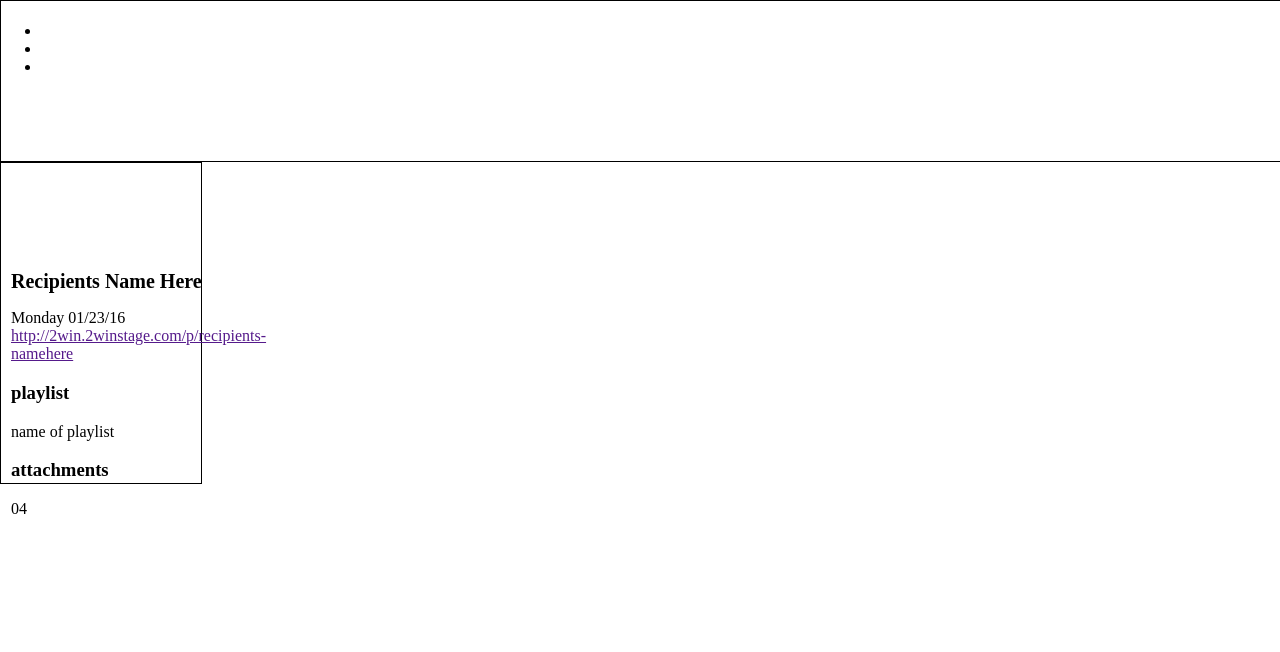
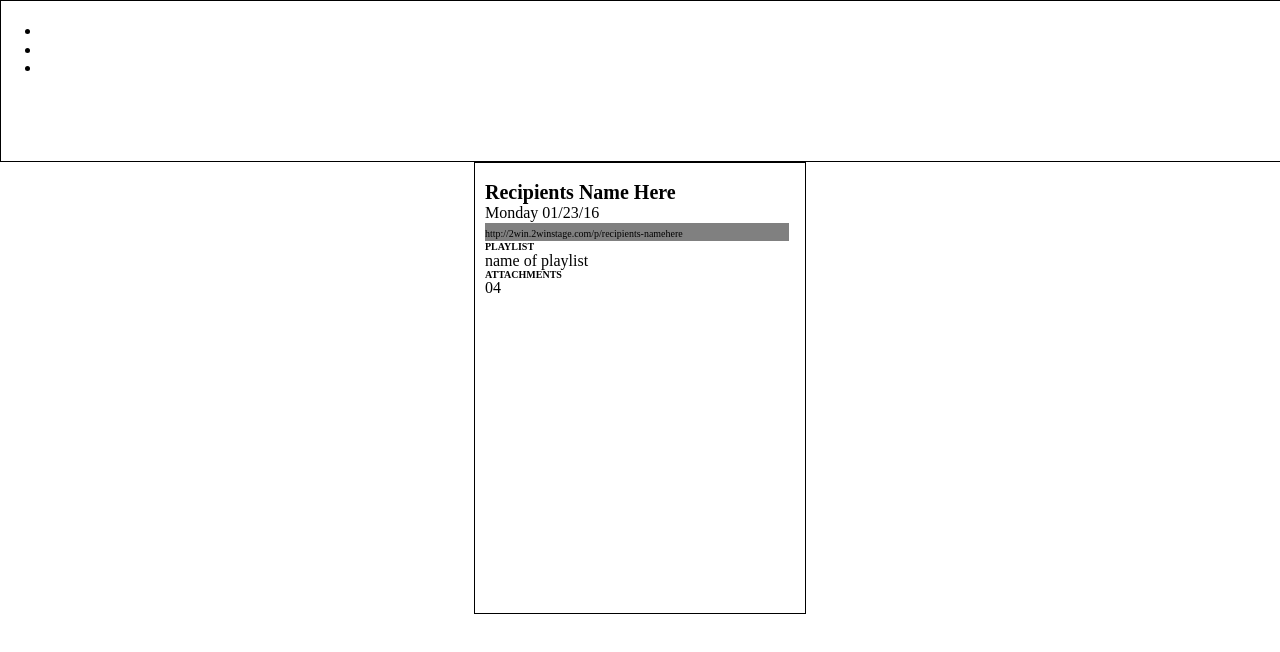
Before and after one commit to SageVanGogt/sv-comp-challenge-2, a plain HTML site: page index.html in a window 1280 px wide. Drawn offline with nearby package versions, Linux system fonts and the light colour scheme.

Commit message:
Add proper card size

```diff
--- a/index.html
+++ b/index.html
@@ -2,6 +2,7 @@
 <html>
 <head>
   <title></title>
+  <link rel="stylesheet" type="text/css" href="node_modules/normalize.css/normalize.css">
   <link rel="stylesheet" href="styles/main.css">
   <link rel="stylesheet" href="styles/responsive.css">
 </head>
@@ -24,7 +25,9 @@
       <article class="card__content">
         <h2>Recipients Name Here</h2>
         <time>Monday 01/23/16</time>
-        <a href="">http://2win.2winstage.com/p/recipients-namehere</a>
+        <div class="link">
+          <a href="">http://2win.2winstage.com/p/recipients-namehere</a>
+        </div>
         <h3>playlist</h3>
         <p>name of playlist</p>
         <h3>attachments</h3>
--- a/styles/main.css
+++ b/styles/main.css
@@ -13,31 +13,49 @@ header{
 
 main {
   display: flex;
+  justify-content: space-around;
   flex-wrap: wrap;
 }
 
 .card {
-  height: 320px;
-  width: 200px;
+  height: 450px;
+  width: 330px;
   border: 1px solid black;
-  display: flex;
-  flex-wrap: wrap;
 }
 
 .card__top {
-  height: 90px;
 }
 
 .card__content {
-margin-left: 10px;
+  margin-left: 10px;
+}
+
+.link {
+  background-color: gray;
+  width: 95%;
 }
 
 /* Text and fonts */
 
 h2 {
  font-size: 20px;
+ margin: 0;
+}
+
+.link a {
+  text-decoration: none;
+  color: black;
+  font-size: .78vw;
+
+}
+
+h3 {
+  text-transform: uppercase;
+  font-size:10px;
+  margin: 0;
 }
 
 p {
-
+  line-height: 100%;
+  margin: 0;
 }
```
